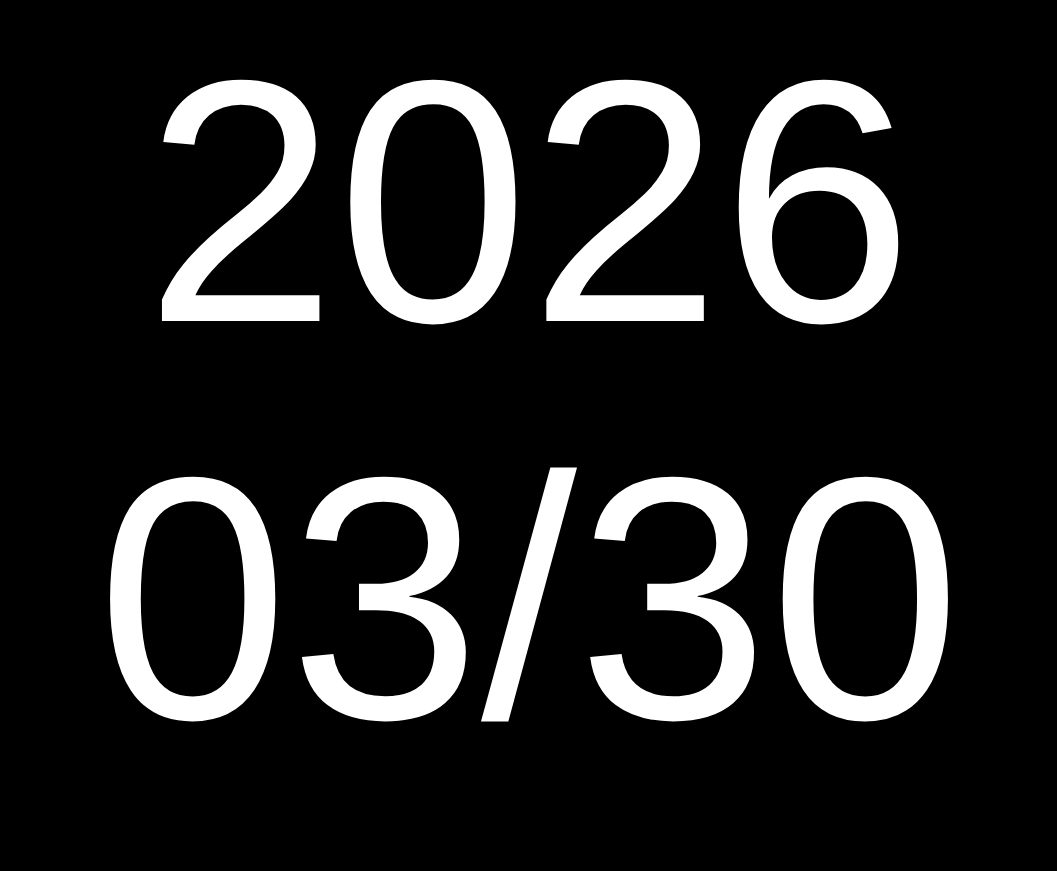
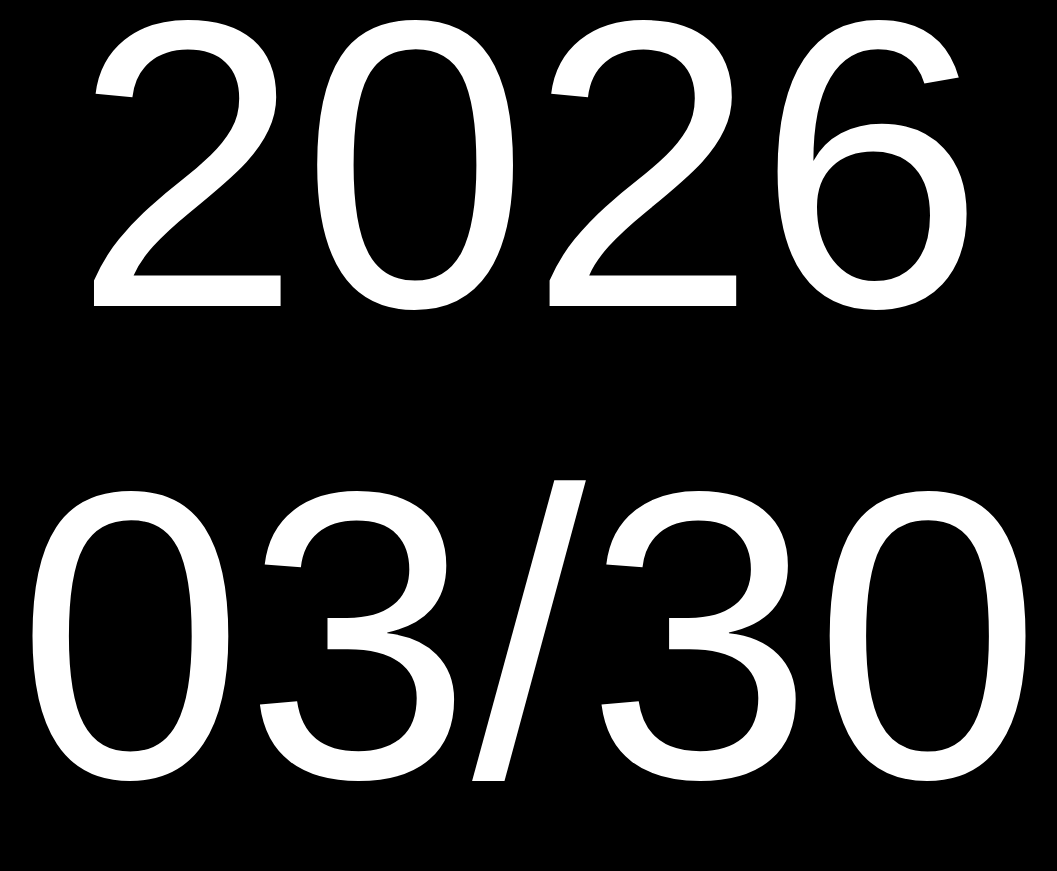
Before and after one commit to date-code/date, a plain HTML site: page index.html in a window 1280 px wide. Shown: the whole page, without its empty margins (111-1168 px from the left). Before the commit the page ends 800 px from the top, so only its background shows below. Drawn offline with Linux system fonts and the light colour scheme.

Commit message:
Update index.html

```diff
--- a/index.html
+++ b/index.html
@@ -4,7 +4,6 @@
 <meta charset="utf-8">
 <title>Today</title>
 
-<!-- スマホ用フルスクリーン設定 -->
 <meta name="viewport" content="width=device-width, initial-scale=1">
 <meta name="apple-mobile-web-app-capable" content="yes">
 <meta name="mobile-web-app-capable" content="yes">
@@ -12,17 +11,13 @@
 <style>
 body{
   margin:0;
-  background:black;
   color:white;
   display:flex;
   flex-direction:column;
   justify-content:center;
   align-items:center;
   height:100vh;
-
-  /* フォント1.5倍 */
-  font-size:27vw;
-
+  font-size:32vw;
   font-family:sans-serif;
 }
 </style>
@@ -34,6 +29,9 @@ body{
 <div id="md"></div>
 
 <script>
+
+function updateDate(){
+
   const d = new Date();
 
   const y = d.getFullYear();
@@ -42,6 +40,31 @@ const day = String(d.getDate()).padStart(2,'0');
 
   document.getElementById("year").innerText = y;
   document.getElementById("md").innerText = m + "/" + day;
+
+  const weekday = d.getDay();
+
+  const colors = [
+    "#e60026", // 日
+    "#000000", // 月
+    "#ff7f00", // 火
+    "#00bfff", // 水
+    "#228b22", // 木
+    "#d4af37", // 金
+    "#003f8c"  // 土
+  ];
+
+  document.body.style.backgroundColor = colors[weekday];
+}
+
+/* 初回 */
+updateDate();
+
+/* 1分更新 */
+setInterval(updateDate, 60000);
+
+/* 画面タップで再描画 */
+document.body.addEventListener("click", updateDate);
+
 </script>
 
 </body>
```
Lines whose indentation alone changed are shown as unchanged.
